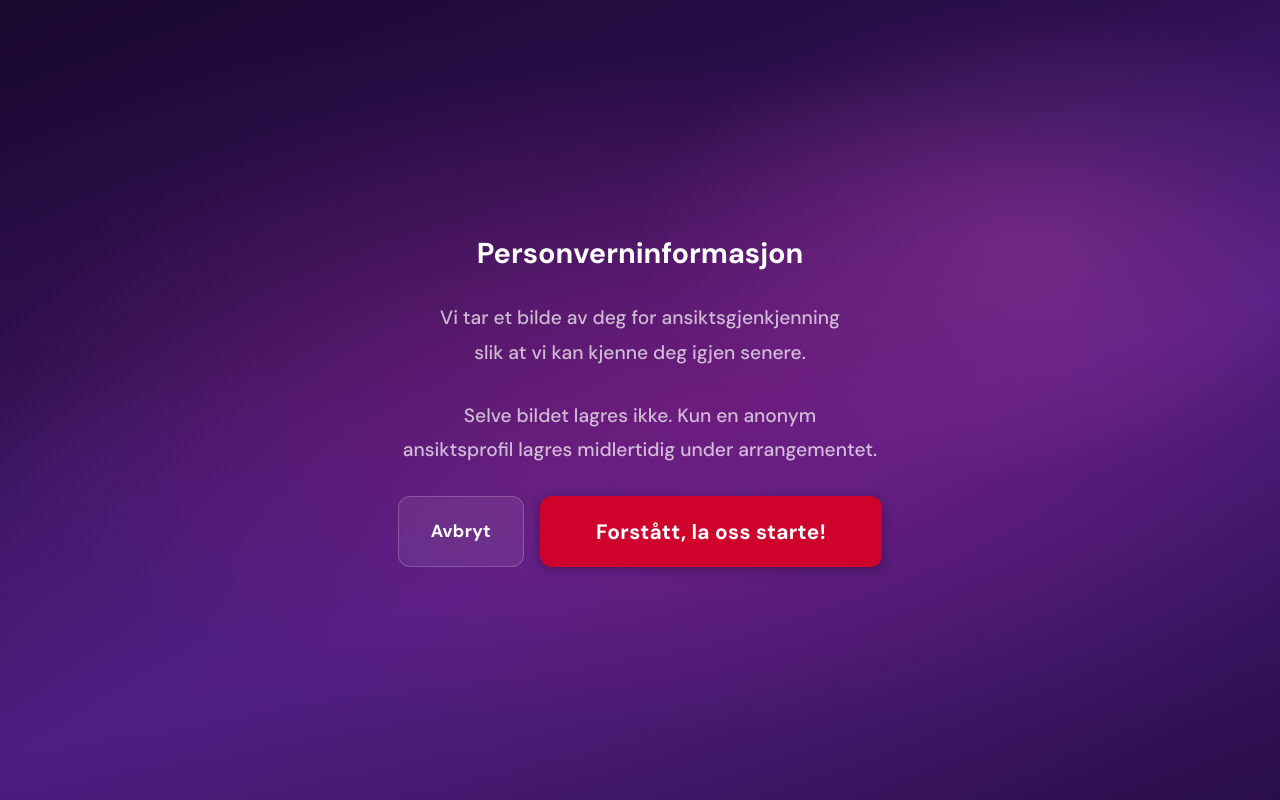
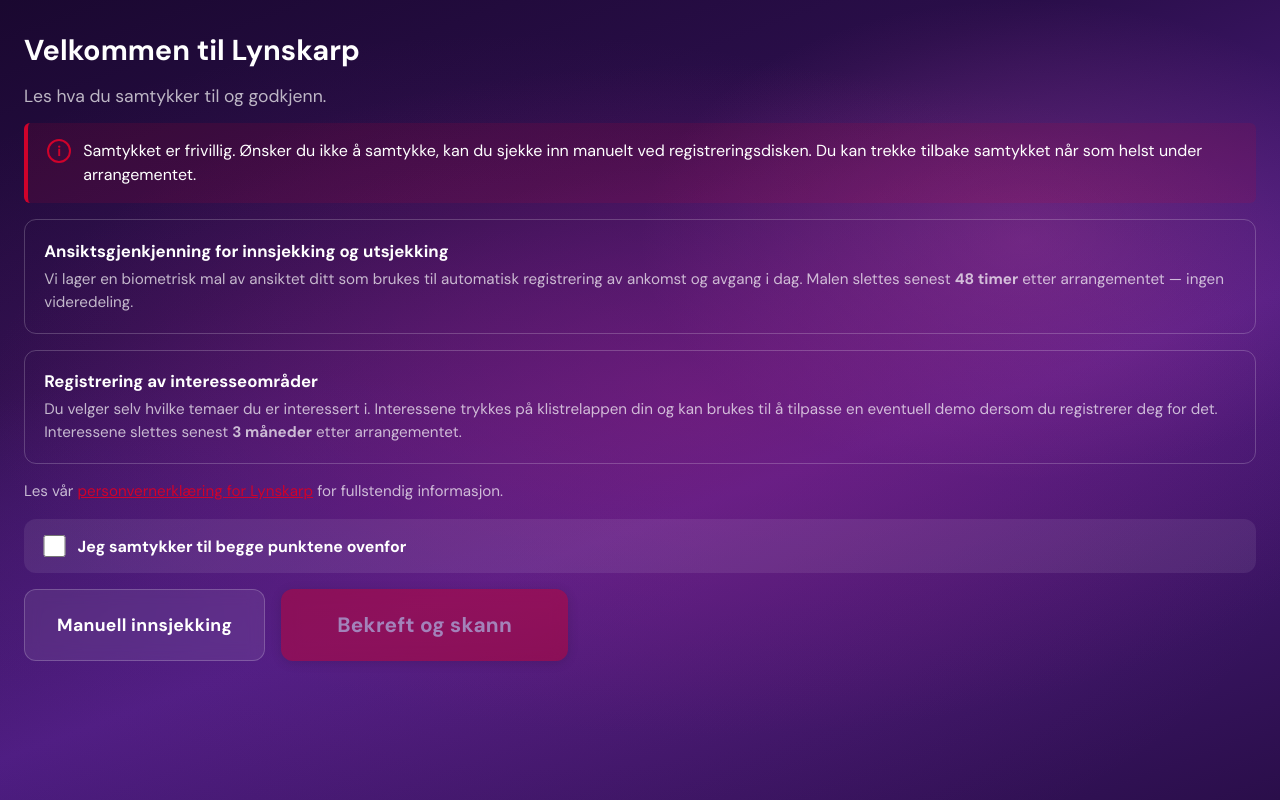
Before and after one commit to gruluk/SpeachToPrintBox-MomentumLynskarp, a React (Vite) app in the folder web/: page / in a window 1280 px wide. Both pictures are taken after a click on the button "Registrer deg". Built offline with nearby package versions, Linux system fonts and the light colour scheme; no server answers.

Commit message:
logo changes and final interests

```diff
--- a/web/src/App.css
+++ b/web/src/App.css
@@ -464,21 +464,107 @@
   border-color: var(--pink);
 }
 
-/* --- Info screen --- */
+/* --- Consent / Info screen --- */
 
-.info-title {
+.consent-screen {
+  align-items: flex-start;
+  text-align: left;
+  padding: 2rem 1.5rem;
+  overflow-y: auto;
+  gap: 1rem;
+}
+
+.consent-title {
   font-size: 1.8rem;
   font-weight: 700;
   color: #ffffff;
-  line-height: 1.4;
+  line-height: 1.3;
+  margin: 0;
 }
 
-.info-body {
-  font-size: 1.2rem;
-  font-weight: 500;
+.consent-subtitle {
+  font-size: 1.1rem;
   color: var(--text-secondary);
-  line-height: 1.8;
-  text-align: center;
+  margin: 0;
+}
+
+.consent-notice {
+  display: flex;
+  gap: 0.75rem;
+  background: rgba(207, 2, 43, 0.12);
+  border-left: 4px solid var(--red);
+  border-radius: 6px;
+  padding: 1rem 1.2rem;
+  font-size: 1rem;
+  line-height: 1.5;
+  color: #ffffff;
+}
+
+.consent-notice-icon {
+  flex-shrink: 0;
+  width: 1.5rem;
+  height: 1.5rem;
+  display: flex;
+  align-items: center;
+  justify-content: center;
+  font-weight: 700;
+  font-size: 0.9rem;
+  color: var(--red);
+  border: 2px solid var(--red);
+  border-radius: 50%;
+}
+
+.consent-card {
+  border: 1px solid rgba(255, 255, 255, 0.2);
+  border-radius: var(--radius);
+  padding: 1.2rem;
+}
+
+.consent-card h3 {
+  font-size: 1.05rem;
+  font-weight: 700;
+  color: #ffffff;
+  margin-bottom: 0.4rem;
+}
+
+.consent-card p {
+  font-size: 0.95rem;
+  color: var(--text-secondary);
+  line-height: 1.5;
+  margin: 0;
+}
+
+.consent-link-text {
+  font-size: 0.95rem;
+  color: var(--text-secondary);
+  line-height: 1.5;
+}
+
+.consent-link {
+  color: var(--red);
+  text-decoration: underline;
+}
+
+.consent-checkbox-wrapper {
+  display: flex;
+  align-items: center;
+  gap: 0.75rem;
+  background: var(--surface);
+  border-radius: var(--radius);
+  padding: 1rem 1.2rem;
+  cursor: pointer;
+  font-size: 1rem;
+  font-weight: 600;
+  color: #ffffff;
+  width: 100%;
+}
+
+.consent-checkbox-wrapper input[type="checkbox"] {
+  width: 1.4rem;
+  height: 1.4rem;
+  flex-shrink: 0;
+  accent-color: var(--red);
+  cursor: pointer;
 }
 
 /* --- Result --- */
--- a/web/src/components/InfoScreen.jsx
+++ b/web/src/components/InfoScreen.jsx
@@ -1,18 +1,72 @@
+import { useState } from 'react'
+
 export default function InfoScreen({ onContinue, onCancel }) {
+  const [consented, setConsented] = useState(false)
+
   return (
-    <div className="screen center">
-      <h2 className="info-title">Personverninformasjon</h2>
-      <p className="info-body">
-        Vi tar et bilde av deg for ansiktsgjenkjenning<br />
-        slik at vi kan kjenne deg igjen senere.
+    <div className="screen consent-screen">
+      <h2 className="consent-title">Velkommen til Lynskarp</h2>
+      <p className="consent-subtitle">Les hva du samtykker til og godkjenn.</p>
+
+      <div className="consent-notice">
+        <span className="consent-notice-icon">i</span>
+        <p>
+          Samtykket er frivillig. Ønsker du ikke å samtykke, kan du sjekke inn
+          manuelt ved registreringsdisken. Du kan trekke tilbake samtykket når
+          som helst under arrangementet.
+        </p>
+      </div>
+
+      <div className="consent-card">
+        <h3>Ansiktsgjenkjenning for innsjekking og utsjekking</h3>
+        <p>
+          Vi lager en biometrisk mal av ansiktet ditt som brukes til automatisk
+          registrering av ankomst og avgang i dag. Malen slettes senest{' '}
+          <strong>48 timer</strong> etter arrangementet — ingen videredeling.
+        </p>
+      </div>
+
+      <div className="consent-card">
+        <h3>Registrering av interesseområder</h3>
+        <p>
+          Du velger selv hvilke temaer du er interessert i. Interessene trykkes
+          på klistrelappen din og kan brukes til å tilpasse en eventuell demo
+          dersom du registrerer deg for det. Interessene slettes senest{' '}
+          <strong>3 måneder</strong> etter arrangementet.
+        </p>
+      </div>
+
+      <p className="consent-link-text">
+        Les vår{' '}
+        <a
+          href="https://www.soprasteria.no/personvern"
+          target="_blank"
+          rel="noopener noreferrer"
+          className="consent-link"
+        >
+          personvernerklæring for Lynskarp
+        </a>{' '}
+        for fullstendig informasjon.
       </p>
-      <p className="info-body">
-        Selve bildet lagres ikke. Kun en anonym<br />
-        ansiktsprofil lagres midlertidig under arrangementet.
-      </p>
+
+      <label className="consent-checkbox-wrapper">
+        <input
+          type="checkbox"
+          checked={consented}
+          onChange={(e) => setConsented(e.target.checked)}
+        />
+        <span>Jeg samtykker til begge punktene ovenfor</span>
+      </label>
+
       <div className="btn-row">
-        <button className="btn-cancel" onClick={onCancel}>Avbryt</button>
-        <button className="btn-start" onClick={onContinue}>Forstått, la oss starte!</button>
+        <button className="btn-cancel" onClick={onCancel}>Manuell innsjekking</button>
+        <button
+          className="btn-start"
+          onClick={onContinue}
+          disabled={!consented}
+        >
+          Bekreft og skann
+        </button>
       </div>
     </div>
   )
--- a/web/src/components/InterestSelectScreen.jsx
+++ b/web/src/components/InterestSelectScreen.jsx
@@ -1,19 +1,19 @@
 import { useState } from 'react'
 
 const INTERESTS = [
-  'Regnskap',
-  'Finans',
-  'HR',
-  'Teknologi',
-  'Markedsføring',
-  'Bærekraft',
-  'Strategi',
-  'Innovasjon',
-  'Ledelse',
-  'Data & AI',
+  'Periodeavslutning',
+  'Avsetninger og periodiseringer',
+  'Interntransaksjoner',
+  'Kostnader og varelager',
+  'Budsjett og prognose',
+  'Konsolidering',
+  'Effektivisering av økonomifunksjonen',
+  'Rapportering',
+  'Lønnsomhet ved bruk av KI',
+  'Praktisk bruk av KI',
 ]
 
-const REQUIRED_COUNT = 3
+const MAX_COUNT = 3
 
 export default function InterestSelectScreen({ name, onSelect, onCancel }) {
   const [selected, setSelected] = useState([])
@@ -23,13 +23,13 @@
       if (prev.includes(interest)) {
         return prev.filter(i => i !== interest)
       }
-      if (prev.length >= REQUIRED_COUNT) return prev
+      if (prev.length >= MAX_COUNT) return prev
       return [...prev, interest]
     })
   }
 
   function handleContinue() {
-    if (selected.length === REQUIRED_COUNT) {
+    if (selected.length >= 1) {
       onSelect(selected.join(', '))
     }
   }
@@ -37,8 +37,8 @@
   return (
     <div className="screen center">
       <p className="interest-greeting">Hyggelig å se deg, {name}!</p>
-      <h2>Velg {REQUIRED_COUNT} interesser</h2>
-      <p className="status-sub">Velg {REQUIRED_COUNT - selected.length > 0 ? `${REQUIRED_COUNT - selected.length} til` : 'ferdig!'}</p>
+      <h2>Velg dine interesseområder</h2>
+      <p className="status-sub">Velg 1–{MAX_COUNT} temaer. Valgt: {selected.length} av {MAX_COUNT}</p>
       <div className="interest-grid">
         {INTERESTS.map((interest) => (
           <button
@@ -52,7 +52,7 @@
       </div>
       <div className="btn-row">
         <button className="btn-cancel" onClick={onCancel}>Avbryt</button>
-        <button className="btn-primary" onClick={handleContinue} disabled={selected.length !== REQUIRED_COUNT}>
+        <button className="btn-primary" onClick={handleContinue} disabled={selected.length < 1}>
           Neste
         </button>
       </div>
--- a/web/src/components/StartScreen.jsx
+++ b/web/src/components/StartScreen.jsx
@@ -4,7 +4,7 @@
   return (
     <div className="screen start-screen">
       <div className="start-content">
-        <img src={`${base}logo.png`} className="start-logo" alt="Momentum Lynskarp" />
+        <img src={`${base}sopra-steria-logo-white.png`} className="start-logo" alt="Sopra Steria" />
         <p className="subtitle">Velkommen!</p>
         {errorMsg && <p className="error">{errorMsg}</p>}
         <div className="start-buttons">
```
Also changed, not shown: web/public/sopra-steria-logo-white.png (added), 1 other file (tests, documents, lock files or other folders).
